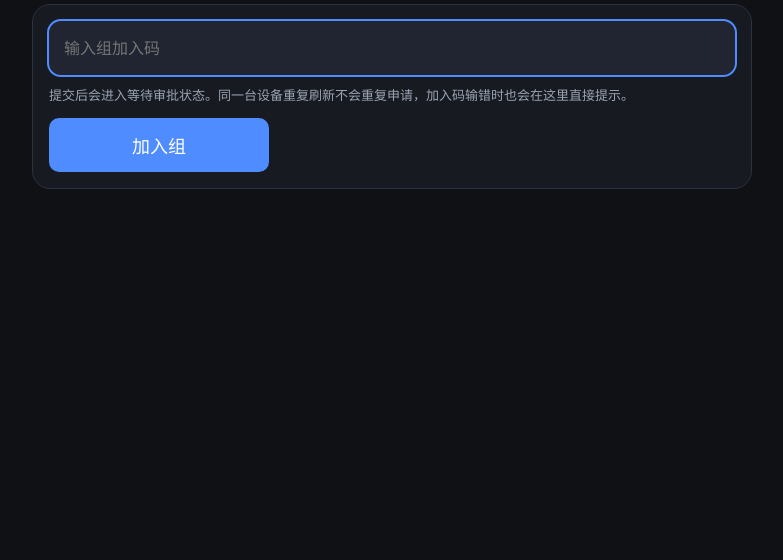
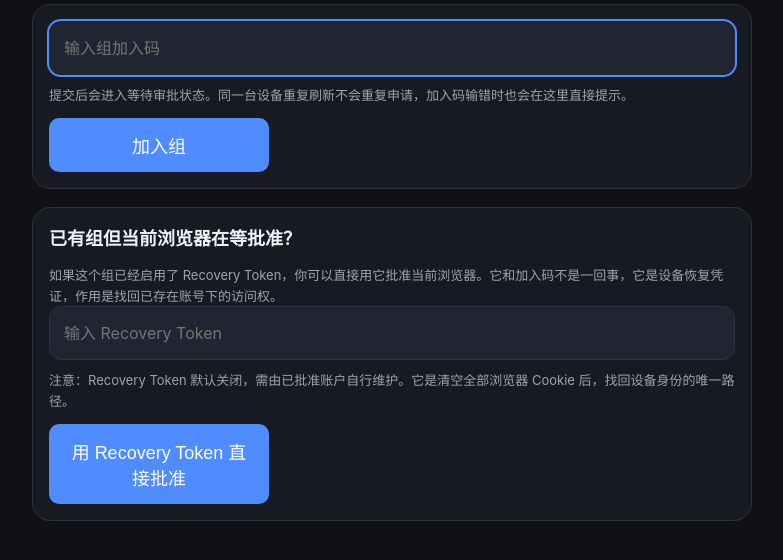
Before and after one commit to dreamzyd/quick-capture, a Flask app: page /join in a window 1280 px wide. Shown: the part 212-772 px from the top of the page, without its empty margins (248-1031 px from the left). Run offline with Flask 2, Linux system fonts and the light colour scheme; data comes from the database, SQL or seed files in the repository.

Commit message:
Add recovery token device approval flow

```diff
--- a/app/main.py
+++ b/app/main.py
@@ -6,6 +6,7 @@ import hmac
 import io
 import json
 import os
+import re
 import sqlite3
 import uuid
 
@@ -18,6 +19,10 @@ ADMIN_PASSWORD = os.environ.get("QUICK_CAPTURE_ADMIN_PASSWORD", "")
 ADMIN_COOKIE = "qc_admin"
 
 app = Flask(__name__, template_folder=str(BASE_DIR / "app" / "templates"), static_folder=str(BASE_DIR / "app" / "static"))
+
+RECOVERY_TOKEN_MIN_LENGTH = 24
+RECOVERY_TOKEN_MAX_LENGTH = 128
+RECOVERY_TOKEN_COMPLEXITY_RE = re.compile(r"^(?=.*[A-Za-z])(?=.*\d)[A-Za-z\d\-_.~]+$")
 
 
 CN_TZ = timezone(timedelta(hours=8))
@@ -104,6 +109,7 @@ def init_db():
     ensure_column(conn, "devices", "provision_source", "ALTER TABLE devices ADD COLUMN provision_source TEXT NOT NULL DEFAULT 'direct'")
     ensure_column(conn, "devices", "pending_approval", "ALTER TABLE devices ADD COLUMN pending_approval INTEGER NOT NULL DEFAULT 0")
     ensure_column(conn, "users", "api_token", "ALTER TABLE users ADD COLUMN api_token TEXT")
+    ensure_column(conn, "users", "recovery_token_hash", "ALTER TABLE users ADD COLUMN recovery_token_hash TEXT")
     conn.execute("UPDATE inbox_items SET user_id = 1 WHERE user_id IS NULL")
     conn.execute("UPDATE users SET approved_at = COALESCE(approved_at, created_at) WHERE approval_status = 'approved'")
     # 清理历史重复 device_id，只保留每个 device_id 最后一条记录
@@ -148,6 +154,68 @@ def is_admin_view():
 
 def generate_join_code():
     return uuid.uuid4().hex[:12]
+
+
+def hash_token(token):
+    return hashlib.sha256(token.encode("utf-8")).hexdigest()
+
+
+def validate_recovery_token(token):
+    token = (token or "").strip()
+    if not token:
+        return False, "恢复令牌为空，表示该功能未启用。"
+    if len(token) < RECOVERY_TOKEN_MIN_LENGTH or len(token) > RECOVERY_TOKEN_MAX_LENGTH:
+        return False, f"恢复令牌长度需为 {RECOVERY_TOKEN_MIN_LENGTH} 到 {RECOVERY_TOKEN_MAX_LENGTH} 个字符。"
+    if not RECOVERY_TOKEN_COMPLEXITY_RE.match(token):
+        return False, "恢复令牌必须包含字母和数字，只允许字母、数字、- _ . ~。"
+    return True, ""
+
+
+def update_user_recovery_token(user_id, raw_token):
+    token = (raw_token or "").strip()
+    conn = get_conn()
+    row = conn.execute("SELECT id FROM users WHERE id = ?", (user_id,)).fetchone()
+    if not row:
+        conn.close()
+        return False, "用户不存在"
+    if not token:
+        conn.execute("UPDATE users SET recovery_token_hash = NULL WHERE id = ?", (user_id,))
+        conn.commit()
+        conn.close()
+        return True, "恢复令牌已关闭。关闭后，丢失全部浏览器 Cookie 将无法通过恢复令牌找回设备身份。"
+    ok, message = validate_recovery_token(token)
+    if not ok:
+        conn.close()
+        return False, message
+    conn.execute("UPDATE users SET recovery_token_hash = ? WHERE id = ?", (hash_token(token), user_id))
+    conn.commit()
+    conn.close()
+    return True, "恢复令牌已更新。请妥善离线保存，它是清空 Cookie 后重新找回设备身份的唯一路径。"
+
+
+def recover_device_with_token(device_id, raw_token):
+    token = (raw_token or "").strip()
+    if not token:
+        return False, "请输入恢复令牌。"
+    conn = get_conn()
+    device = conn.execute("SELECT user_id, device_name FROM devices WHERE device_id = ?", (device_id,)).fetchone()
+    if not device or not device["user_id"]:
+        conn.close()
+        return False, "当前浏览器还没有可恢复的账号归属，请先通过加入码加入一次。"
+    user = conn.execute("SELECT id, recovery_token_hash FROM users WHERE id = ?", (device["user_id"],)).fetchone()
+    if not user or not user["recovery_token_hash"]:
+        conn.close()
+        return False, "当前账号尚未启用恢复令牌，请先在已批准设备上设置。"
+    if not hmac.compare_digest(hash_token(token), user["recovery_token_hash"]):
+        conn.close()
+        return False, "恢复令牌不正确，无法批准当前浏览器。"
+    conn.execute(
+        "UPDATE devices SET trusted = 1, pending_approval = 0, provision_source = CASE WHEN provision_source = 'join-code' THEN 'recovery-token' ELSE provision_source END, last_seen_at = ? WHERE device_id = ?",
+        (now_local_iso(), device_id),
+    )
+    conn.commit()
+    conn.close()
+    return True, "当前浏览器已通过恢复令牌完成批准，可直接访问该账号记录。"
 
 
 def create_pending_user(conn):
@@ -386,7 +454,7 @@ def join_account_by_code(device_id, join_code):
 
 def get_account_summary(user_id):
     conn = get_conn()
-    user = conn.execute('SELECT id, name, created_at, approval_status, join_code, approved_at, api_token FROM users WHERE id = ?', (user_id,)).fetchone()
+    user = conn.execute('SELECT id, name, created_at, approval_status, join_code, approved_at, api_token, recovery_token_hash FROM users WHERE id = ?', (user_id,)).fetchone()
     device_count = conn.execute('SELECT COUNT(*) AS c FROM devices WHERE user_id = ?', (user_id,)).fetchone()["c"]
     item_count = conn.execute('SELECT COUNT(*) AS c FROM inbox_items WHERE user_id = ?', (user_id,)).fetchone()["c"]
     trusted_device_count = conn.execute('SELECT COUNT(*) AS c FROM devices WHERE user_id = ? AND trusted = 1', (user_id,)).fetchone()["c"]
@@ -759,6 +827,33 @@ def update_token():
     return render_template("me.html", summary=summary, devices=devices, current_device_id=device_id, is_admin=is_admin_authenticated(), token_error=error if not ok else None, token_success="API Token 已更新" if ok else None)
 
 
+@app.route("/me/update-recovery-token", methods=["POST"])
+def update_recovery_token_route():
+    device_id = request.cookies.get("qc_device_id")
+    if not device_id:
+        return redirect(url_for("index"))
+    device = get_or_create_device(device_id)
+    raw_token = request.form.get("recovery_token", "")
+    ok, message = update_user_recovery_token(device["user_id"], raw_token)
+    summary = get_account_summary(device["user_id"])
+    devices = get_devices(user_id=device["user_id"], pending_approval=False)
+    pending_devices = get_devices(user_id=device["user_id"], pending_approval=True)
+    return render_template("me.html", summary=summary, devices=devices, pending_devices=pending_devices, current_device_id=device_id, is_admin=is_admin_authenticated(), recovery_error=message if not ok else None, recovery_success=message if ok else None)
+
+
+@app.route("/me/recover-device", methods=["POST"])
+def recover_device_route():
+    device_id = request.cookies.get("qc_device_id")
+    if not device_id:
+        return redirect(url_for("index"))
+    raw_token = request.form.get("recovery_token", "")
+    ok, message = recover_device_with_token(device_id, raw_token)
+    current = get_or_create_device(device_id)
+    if ok and current.get("user_id") and not current.get("pending_approval"):
+        return redirect(url_for("index"))
+    return render_template("join.html", device=current, error=message if not ok else None, success=message if ok else None)
+
+
 @app.route("/account")
 def account_page():
     return redirect(url_for("me_page"))
--- a/app/templates/join.html
+++ b/app/templates/join.html
@@ -39,6 +39,18 @@
         </div>
       </form>
     </section>
+
+    <section class="capture-box capture-box-focus">
+      <h2 style="margin-top: 0; font-size: 18px;">已有组但当前浏览器在等批准？</h2>
+      <p class="form-tip">如果这个组已经启用了 Recovery Token，你可以直接用它批准当前浏览器。它和加入码不是一回事，它是设备恢复凭证，作用是找回已存在账号下的访问权。</p>
+      <form action="/me/recover-device" method="post" class="submit-once-form">
+        <input type="password" name="recovery_token" placeholder="输入 Recovery Token" required />
+        <p class="form-tip">注意：Recovery Token 默认关闭，需由已批准账户自行维护。它是清空全部浏览器 Cookie 后，找回设备身份的唯一路径。</p>
+        <div class="action-row action-row-focus">
+          <button type="submit" class="secondary-button primary-big" data-loading-text="正在验证...">用 Recovery Token 直接批准</button>
+        </div>
+      </form>
+    </section>
   </main>
   <script src="/static/form-guard.js"></script>
 </body>
```
Also changed, not shown: app/templates/me.html (+29 -2 lines).
